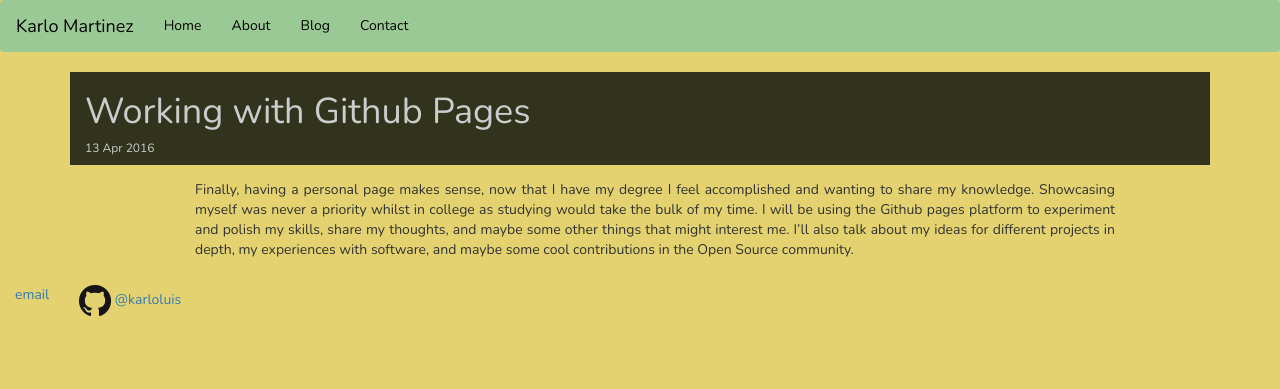
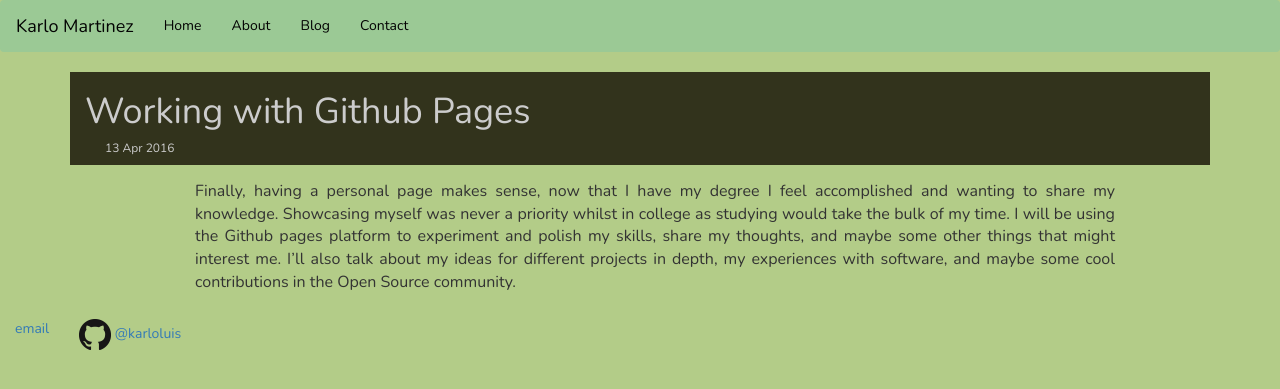
Before and after one commit to karloluis/karloluis.github.io, a Jekyll site: the page built from _posts/2016-04-13-Working-On-Github-Pages.md, in a window 1280 px wide. Shown: the top 389 px of the page. Built offline with Jekyll 4.4.1, drawn with Linux system fonts in a browser that asks for light colours.

Commit message:
Styling.

```diff
--- a/_sass/palette.scss
+++ b/_sass/palette.scss
@@ -6,5 +6,7 @@
 $color4: #9bc995; //rgba(155, 201, 149, 100)
 $color5: #e54b0c; //rgba(229, 75, 12, 100)
 
+$blend: #b3cc88;
+
 $lightfont: #cccccc;
 $darkfont: #030303;
--- a/assets/css/style.scss
+++ b/assets/css/style.scss
@@ -5,13 +5,18 @@
 
 body {
   font-family: 'Nunito', sans-serif;
-  background-color: $color3;
+  background-color: $blend;
 }
 
+#post-header {
+  .date{
+    padding-left: 20px;
+  }
+}
 #post-content{
   margin-top: 15px;
   p {
-    font-size: 14px;
+    font-size: 16px;
     text-align: justify;
   }
 }
```
